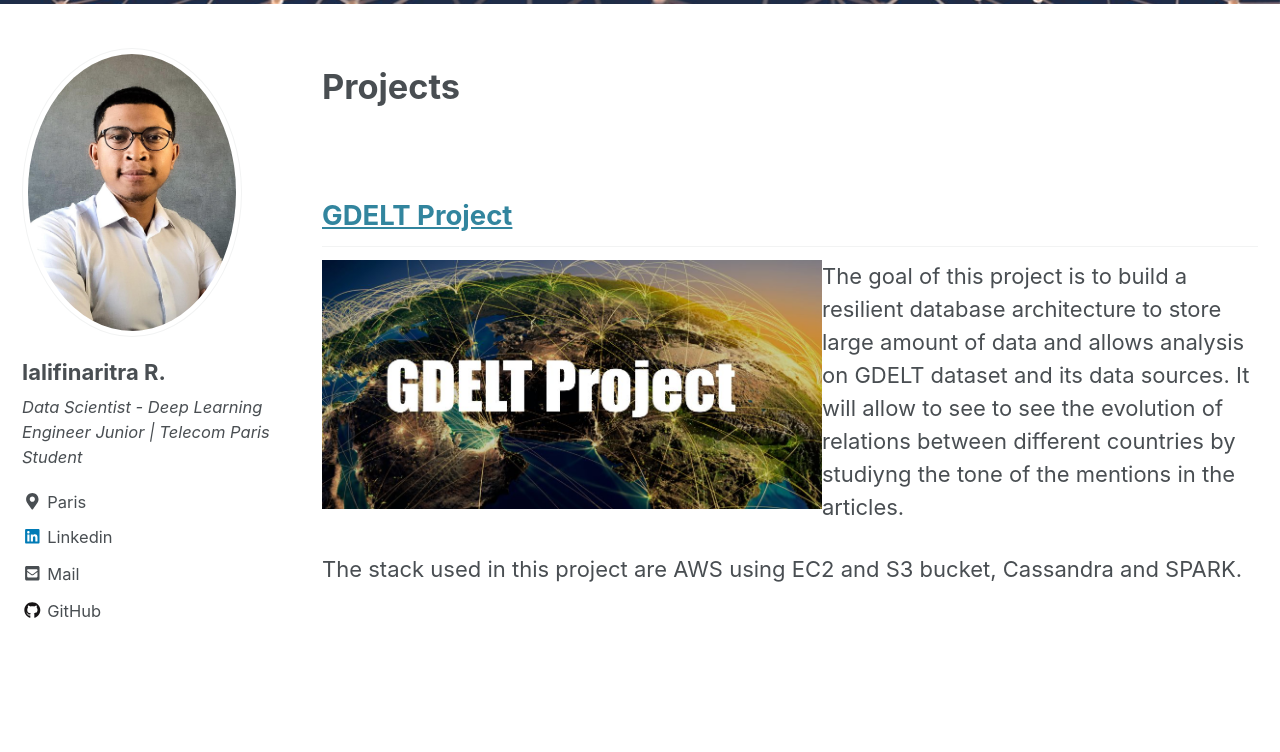
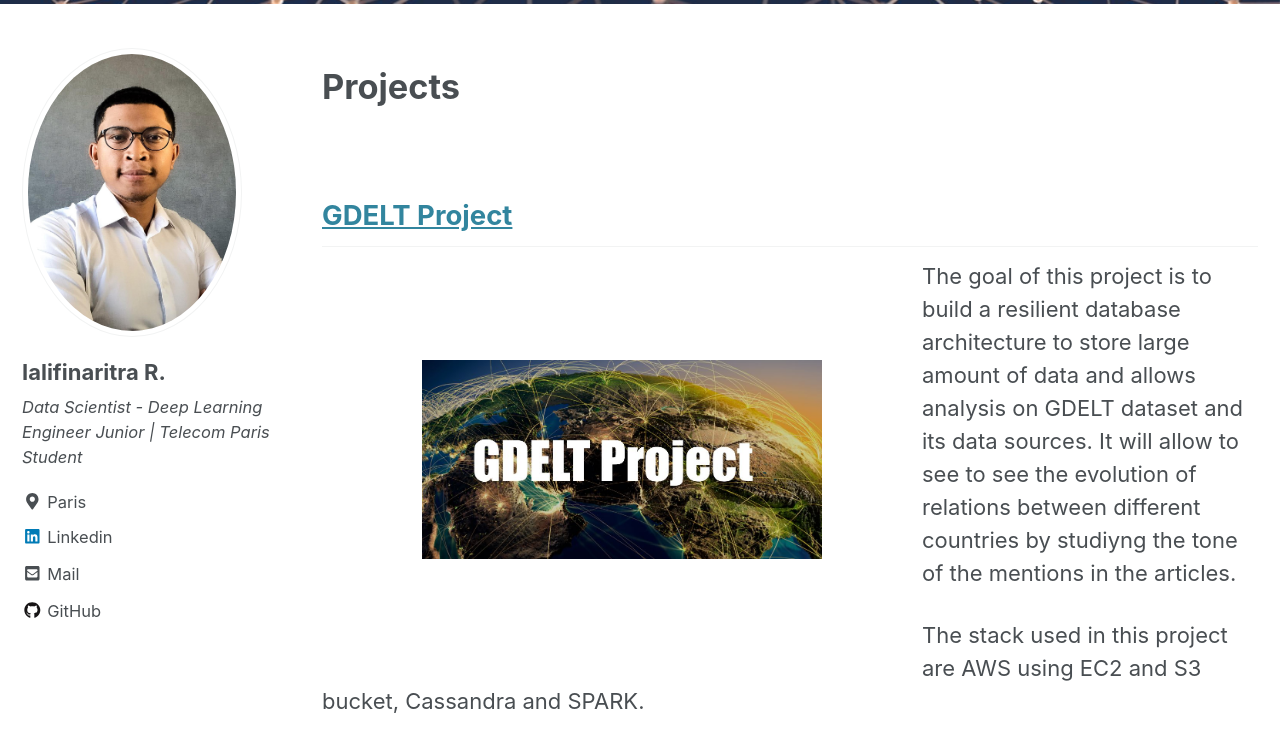
Before and after one commit to ialifinaritra/ialifinaritra.github.io, a Jekyll site: the page built from _pages/projects.md, in a window 1280 px wide and 900 px high, scrolled down 438 px. Shown: the top 752 px of the window. Built offline with Jekyll 4.4.1, drawn with Linux system fonts in a browser that asks for light colours; cached includes are drawn as plain includes.

Commit message:
gdelt projec

```diff
--- a/_pages/projects.md
+++ b/_pages/projects.md
@@ -13,7 +13,7 @@ header :
 
 ## [GDELT Project](https://github.com/ialifinaritra/Gdelt-Project)
 
-<img align="left" width="500" height="500" style="margin:5; padding:5" src="/assets/images/GDELT.jpg">
+<img align="left" width="500" height="500" style="margin:50px; padding:50px" src="/assets/images/GDELT.jpg">
 The goal of this project is to build a resilient database architecture to store large amount of data and allows analysis on GDELT dataset and its data sources. It will allow to see to see the evolution of relations between different countries by studiyng the tone of the mentions in the articles.
 
 The stack used in this project are AWS using EC2 and S3 bucket, Cassandra and SPARK.
```
